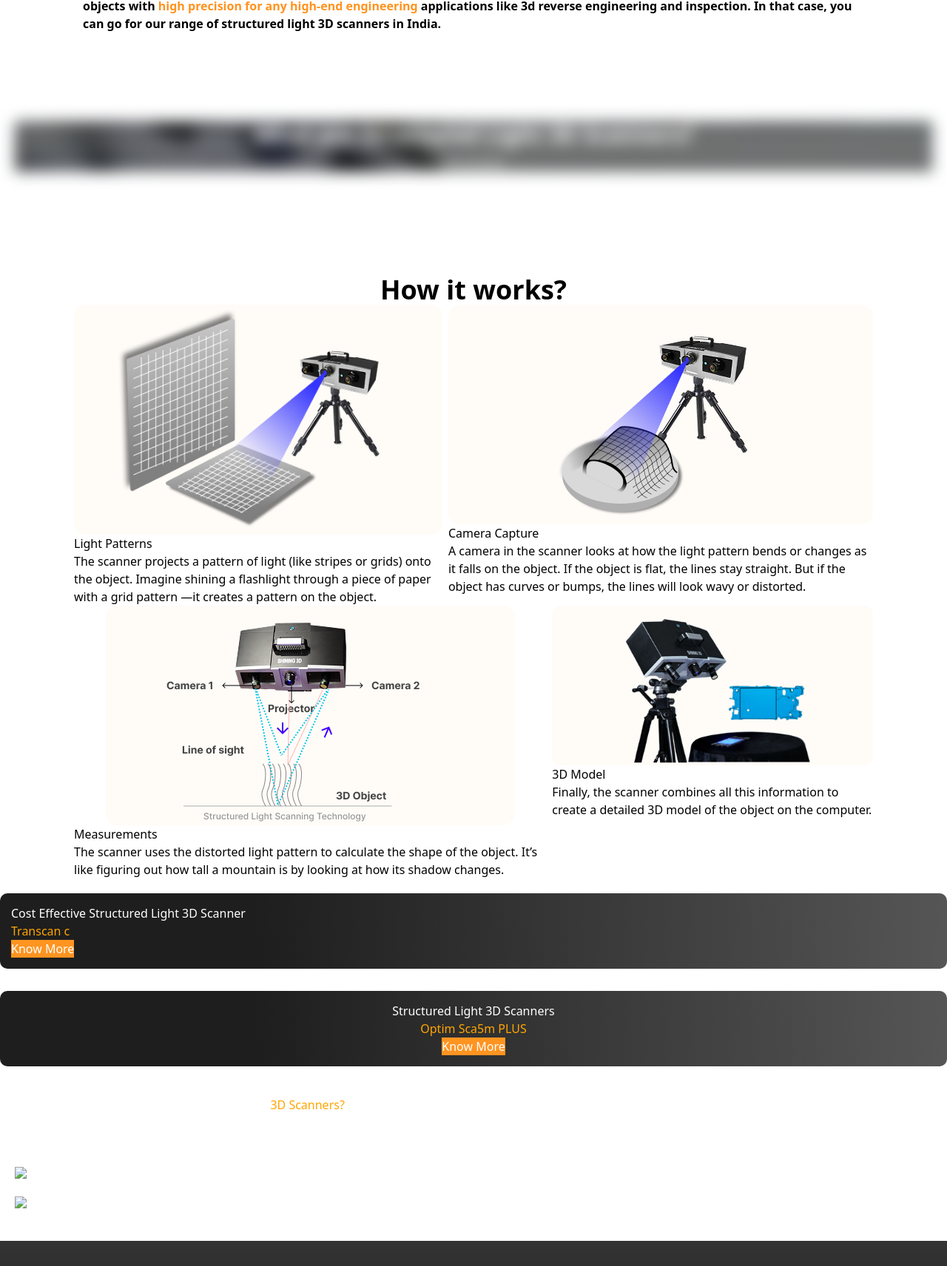
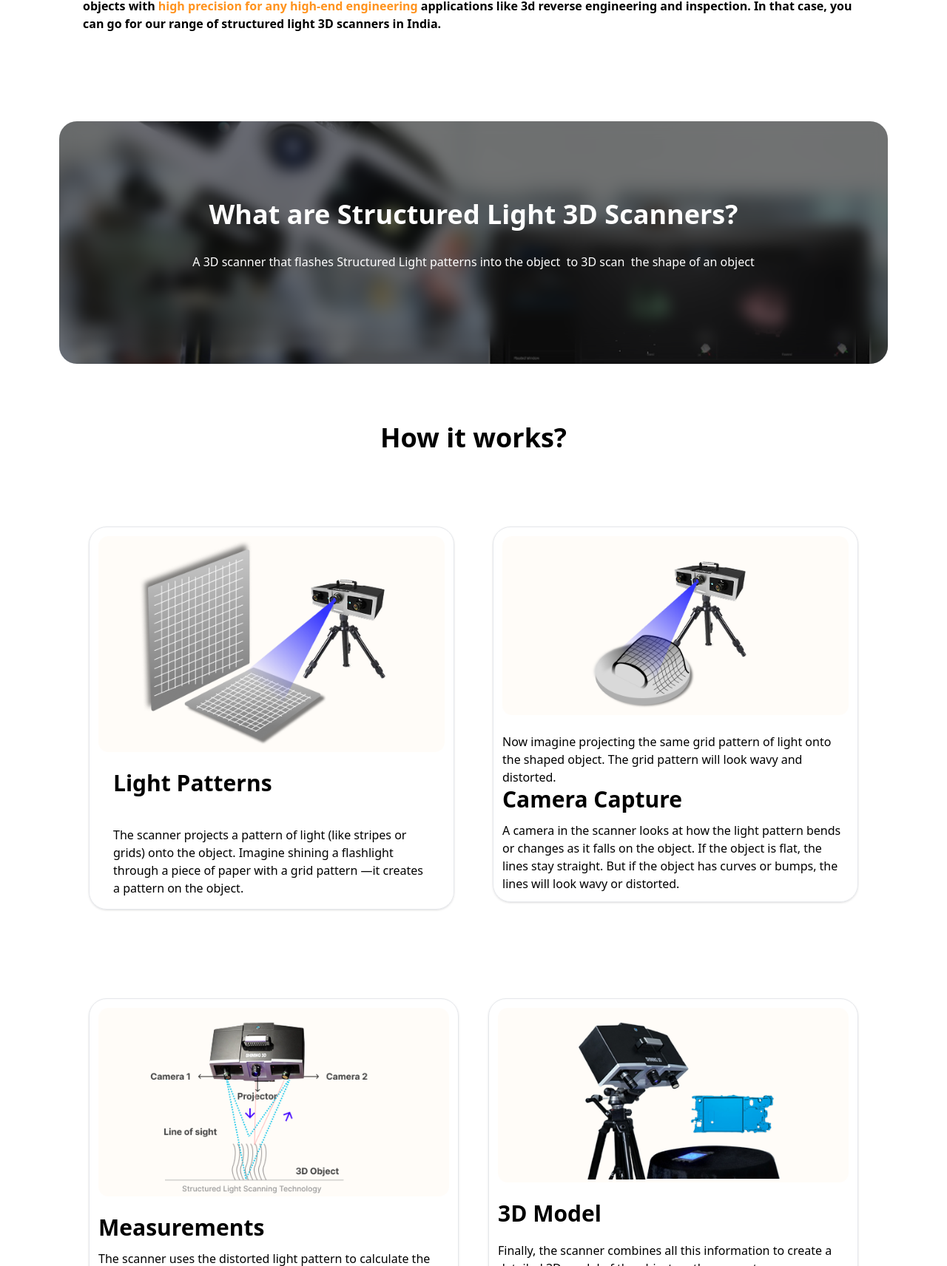
Before and after one commit to Mohanavenkatesh/Mohanavenkatesh-3D-Scanner-In-India-From-PresiceDM---Buy-3D-Scanners, a plain HTML site: page index.html in a window 1280 px wide. Shown: the part 1080-2792 px from the top of the page at 74% size. Drawn offline with nearby package versions, Linux system fonts and the light colour scheme.

Commit message:
figma design

```diff
--- a/assets/css/style.css
+++ b/assets/css/style.css
@@ -32,28 +32,29 @@
     z-index: -1;
 }
 
-.bg-img2 {
+/* --- Structured Light 3D Scanners Precise3DM Offers --- */
+
+.bg-img4 {
     position: relative;
     width: 100%;
+    height: 328px;
     overflow: hidden;
     background-image: url('../img/img_1.png');
     /* change image as needed */
     background-size: cover;
     background-position: center;
     background-repeat: no-repeat;
-    filter: blur(10px);
+    /* filter: blur(10px); */
     z-index: -1;
 }
 
-.bg-img2::before {
+.bg-img4::before {
     content: "";
     position: absolute;
     top: 0;
     left: 0;
     width: 100%;
     height: 300px;
-    /* Optional: You can set the same background image here if desired
-       or remove this block if not needed */
     background-image: url('../img/img_1.png');
     background-size: cover;
     background-position: center;
@@ -62,7 +63,62 @@
     z-index: -1;
 }
 
-.bg-img2::after {
+.bg-img4::after {
+    content: "";
+    position: absolute;
+    top: 0;
+    left: 0;
+    width: 100%;
+    height: 100%;
+    background-color: rgba(0, 0, 0, 0.5);
+    z-index: -1;
+}
+
+
+.positon-img-1{
+
+    position: absolute;
+    top: 50%;
+    left: 50%;
+    transform: translate(-50%, -50%);
+    z-index: 1;
+
+
+}
+
+
+/* ------------------img 3 ------------------------------------------- */
+
+.bg-img3 {
+    position: relative;
+    width: 100%;
+    height: 400px;
+    overflow: hidden;
+    background-image: url('../img/bg-img-2.png');
+    /* change image as needed */
+    background-size: cover;
+    background-position: center;
+    background-repeat: no-repeat;
+    /* filter: blur(10px); */
+    z-index: -1;
+}
+
+.bg-img3::before {
+    content: "";
+    position: absolute;
+    top: 0;
+    left: 0;
+    width: 100%;
+    height: 300px;
+    background-image: url('../img/bg-img-2.png');
+    background-size: cover;
+    background-position: center;
+    background-repeat: no-repeat;
+    filter: blur(10px);
+    z-index: -1;
+}
+
+.bg-img3::after {
     content: "";
     position: absolute;
     top: 0;
@@ -77,52 +133,7 @@
     color: #FF931E;
 }
 
-
-
-.bor {
-    border: 1px sold black;
-    background: linear-gradient(87.87deg, #1E1E1E 27.31%, rgba(30, 30, 30, 0.2) 262.61%);
-    color: white;
-    border-radius: 10px;
-    padding: 15px;
-    margin-top: 20px;
+.orange-btn {
+    background: linear-gradient(0deg, #FF931E, #FF931E),
+        radial-gradient(63.11% 63.11% at 31.97% 19.67%, rgba(255, 255, 255, 0.5) 0%, rgba(255, 255, 255, 0) 69.79%, rgba(255, 255, 255, 0) 100%);
 }
-
-.org {
-    color: orange;
-}
-
-.btn1 {
-    color: white;
-    background-color: #FF9421;
-}
-
-.bor1 {
-    margin-top: 30px;
-    border: 1px sold black;
-    background: linear-gradient(87.87deg, #1E1E1E 27.31%, rgba(30, 30, 30, 0.2) 262.61%);
-    color: white;
-    border-radius: 10px;
-    padding: 15px;
-    text-align: center;
-}
-
-.back-img {
-    background-image: url(./image.png);
-    background-repeat: no-repeat;
-    background-size: cover;
-}
-
-.list {
-    list-style: none;
-}
-
-.bor2 {
-
-    color: white;
-    margin-top: 20px;
-}
-
-.marg {
-    padding: 20px;
-}
--- a/index.html
+++ b/index.html
@@ -14,7 +14,7 @@
 
     <!-- Navbar -->
     <nav class="bg-[linear-gradient(180deg,_#3B3B3B_-14.65%,_#202020_41.32%,_#202020_62.03%)] p-4">
-        <div class="container mx-auto flex items-center gap-4">
+        <div class="container mx-auto flex items-center justify-between">
             <!-- Logo -->
             <a href="#" class="flex items-center text-orange-500 text-2xl font-bold">
                 <img src="./assets/img/Precise Logos-08.png" alt="Logo" class="h-8 mr-2">
@@ -35,7 +35,7 @@
             </div>
         </div>
         <!-- Mobile Menu -->
-        <div id="mobile-menu" class="md:hidden hidden flex-col bg-gray-900 text-white">
+        <div id="mobile-menu" class="hidden md:hidden flex-col bg-gray-900 text-white">
             <a href="#" class="block px-4 py-2 hover:bg-gray-700">Home</a>
             <a href="#" class="block px-4 py-2 hover:bg-gray-700">3D Products</a>
             <a href="#" class="block px-4 py-2 hover:bg-gray-700">3D Solutions</a>
@@ -48,7 +48,7 @@
     <!-- hero -->
     <div class="p-5">
 
-        <div class="bg-img text-white rounded-2xl">
+        <div class="bg-img text-white rounded-3xl">
 
             <div class="h-screen ">
                 <div class="hidden md:flex items-center justify-end p-0 md:p-6">
@@ -63,7 +63,7 @@
                     </div>
                 </div>
                 <div class="flex flex-col items-center justify-between md:justify-around">
-                    <h1 class="text-5xl text-white text-center font-bold">
+                    <h1 class="text-5xl text-white text-center font-bold mt-8 md:m-0">
                         Structured Light 3D Scanners
                     </h1>
 
@@ -108,7 +108,7 @@
 
     </div>
 
-    <!-- hero below -->
+    <!-- overview-->
     <div class="container mx-auto px-5 md:px-28 py-10">
         <div>
             <h1 class="text-4xl font-bold mb-5">Overview</h1>
@@ -125,117 +125,203 @@
         </div>
     </div>
 
-    <!-- What are Structured Light 3D Scanners? -->
-    <div class="container mx-auto px-5 py-10 h-52 mx-4 my-10">
-        <div class="bg-img2 flex flex-col items-center justify-center text-white text-center">
-            <h1 class="text-3xl font-bold">What are Structured Light 3D Scanners?</h1>
-            <p class="mt-2">Structured</p>
+    <!-- overview below -->
+    <div class="container mx-auto px-5 md:px-20  py-10  mx-4 my-10">
+        <div class="bg-img4 flex flex-col rounded-3xl items-center justify-center text-white text-center md:px-1 px-26">
+            <h1 class="text-2xl md:text-4xl mb-1 font-bold">
+                What are Structured Light 3D Scanners?
+            </h1>
+            <p class="mt-2 p-5 text-center">A 3D scanner that flashes Structured Light patterns into the object  to 3D
+                scan  the shape of an object</p>
+
         </div>
+
     </div>
 
     <!-- how it works -->
-    <div class="container mx-auto px-5">
+    <div class="container mx-auto md:px-5">
 
         <h1 class="text-center font-bold text-4xl">How it works?</h1>
 
-        <div class="md:flex justify-center gap-2 px-0 md:px-20">
+        <div class="md:flex md:gap-0 md:gap-3 justify-center px-1 md:px-20 py-1 md:py-20 ">
 
-            <div>
-                <div class="flex justify-center">
-                    <img src="./assets/img/how_it1.png" alt="">
+            <div class="md:w-1/2 p-5 ">
+                <div class="border rounded-3xl shadow">
+                    <div class="flex justify-center p-3">
+                        <img src="./assets/img/how_it1.png" alt="">
+                    </div>
+
+                    <div class="">
+                        <h1 class="text-3xl font-bold mb-3 px-8 py-3">Light Patterns</h1>
+                        <p class="px-8 py-4">The scanner projects a pattern of light (like stripes or grids) onto the object. Imagine
+                            shining
+                            a
+                            flashlight through a piece of paper with a grid pattern —it creates a pattern on the object.
+                        </p>
+                    </div>
                 </div>
 
-                <h1>Light Patterns</h1>
-                <p>The scanner projects a pattern of light (like stripes or grids) onto the object. Imagine shining a
-                    flashlight through a piece of paper with a grid pattern —it creates a pattern on the object.</p>
+
             </div>
 
-            <div>
-                <div class="flex justify-center">
-                    <img src="./assets/img/how_it2.png" alt="">
+            <div class="md:w-1/2 p-5 ">
+                <div class="border rounded-3xl shadow">
+                    <div class="flex justify-center p-3">
+                        <img src="./assets/img/how_it2.png" alt="">
+                    </div>
+                    <div class="p-3">
+                        <p>Now imagine projecting the same grid pattern of light onto the shaped object. The grid
+                            pattern
+                            will
+                            look wavy and distorted.</p>
+                        <h1 class="text-3xl font-bold mb-3">Camera Capture</h1>
+                        <p>
+                            A camera in the scanner looks at how the light pattern bends or changes as it falls on the
+                            object.
+                            If the object is flat, the lines stay straight. But if the object has curves or bumps, the
+                            lines
+                            will look wavy or distorted.
+                        </p>
+
+                    </div>
                 </div>
 
-                <h1>Camera Capture</h1>
-                <p>
-                    A camera in the scanner looks at how the light pattern bends or changes as it falls on the object.
-                    If the object is flat, the lines stay straight. But if the object has curves or bumps, the lines
-                    will look wavy or distorted.
-                </p>
+
             </div>
 
         </div>
 
-        <div class="md:flex justify-center gap-2 px-0 md:px-20">
+        <div class="md:flex justify-center  px-0 md:px-20">
 
-            <div>
-                <div class="flex justify-center">
-                    <img src="./assets/img/how_it3.png" alt="">
+            <div class="md:w-1/2 p-5 ">
+                <div class="border  rounded-3xl shadow">
+                    <div class="flex justify-center p-3 rounded-3xl">
+                        <img src="./assets/img/how_it3.png" alt="">
+                    </div>
+                    <div class="p-3">
+                        <h1 class="text-3xl font-bold mb-3">Measurements</h1>
+                        <p>The scanner uses the distorted light pattern to calculate the shape of the object. It’s like
+                            figuring
+                            out how tall a mountain is by looking at how its shadow changes.</p>
+                    </div>
                 </div>
 
-                <h1>Measurements</h1>
-                <p>The scanner uses the distorted light pattern to calculate the shape of the object. It’s like figuring
-                    out how tall a mountain is by looking at how its shadow changes.</p>
+
             </div>
 
-            <div>
-                <div class="flex justify-center">
-                    <img src="./assets/img/how_it4.png" alt="">
+            <div class="md:w-1/2 p-5 ">
+                <div class="border rounded-3xl shadow">
+                    <div class="flex justify-center p-3">
+                        <img src="./assets/img/how_it4.png" alt="">
+                    </div>
+                    <div class="p-3">
+
+                        <h1 class="text-3xl font-bold mb-5">3D Model</h1>
+                        <p>
+                            Finally, the scanner combines all this information to create a detailed 3D model of the
+                            object
+                            on
+                            the computer.
+                        </p>
+
+
+                    </div>
                 </div>
-                <h1>3D Model</h1>
-                <p>
-                    Finally, the scanner combines all this information to create a detailed 3D model of the object on
-                    the computer.
-                </p>
+
+
+            </div>
+
+        </div>
+
+    </div>
+    <!-- When and Why Do You Need Structured Light 3D Scanners? -->
+    <div class="container mx-auto px-5 md:px-20  py-10  mx-4 my-10">
+        <div class="bg-img3 flex flex-col rounded-3xl items-center justify-center text-white text-center md:px-1 px-26">
+            <h1 class="text-2xl md:text-4xl md:mb-1 mb-0 font-bold">When and Why Do You Need Structured Light 3D Scanners?</h1>
+            <p class="  text-start md:text-xl text-xs md:p-5 px-5 py-1 md:p-0">A 3D scanner that flashes Structured Light patterns into the object  to 3D
+                scan  the
+                shape of an object</p>
+            <div class="text-start md:text-xl text-xs p-5 md:p-0">
+                <p class="">🔘 3D Scanning of small parts requires high precision.</p>
+                <p>🔘 Capturing highly detailed objects for intricate shapes and structure</p>
+                <p>🔘 When high accuracy is required to take the measurement</p>
+                <p>🔘 You need to set up an in-house system for machined parts in a controlled environment, like a CMM
+                    (Coordinate Measuring Machine).</p>
             </div>
 
         </div>
 
     </div>
 
-    <!-- Structured Light 3D Scanners Precise3DM Offers -->
-    <section>
-        <div class="container">
-            <div class="bor">
-                <h1>Cost Effective Structured Light 3D Scanner</h1>
-                <h1 class="org">Transcan c</h1>
-                <button class="btn1">Know More</button>
+    <h1 class="text-center md:text-4xl text-2xl font-bold">Structured Light 3D Scanners <br>Precise3DM Offers</h1>
+
+    <!-- 1 Structured Light 3D Scanners Precise3DM Offers -->
+    <div class="container mx-auto px-5 md:px-20  py-10 ">
+        <div
+            class="bg-[linear-gradient(180deg,_#3B3B3B_-14.65%,_#202020_41.32%,_#202020_62.03%)] flex flex-col rounded-3xl items-start justify-center text-white text-center md:px-1 py-20  px-26">
+
+
+            <h1 class="text-2xl text-start md:text-4xl mb-1 ms-5 font-bold p-2">Cost Effective Structured Light 3D
+                Scanner</h1>
+            <p class="mt-2 ms-5 p-2 text-start p-2 my-5 text-2xl orange">Transcan C</p>
+
+            <div>
+                <button class="orange-btn ms-5 p-2 rounded-xl">Know more</button>
             </div>
         </div>
-    </section>
+
+    </div>
+
+    <!-- 2 Structured Light 3D Scanners Precise3DM Offers -->
+    <div class="container mx-auto px-5 md:px-20  py-10 ">
+        <div
+            class="bg-[linear-gradient(180deg,_#3B3B3B_-14.65%,_#202020_41.32%,_#202020_62.03%)] flex flex-col rounded-3xl items-end justify-center text-white text-center md:px-1 py-20  px-26">
+
+
+            <h1 class="text-2xl text-start md:text-4xl mb-1 me-5 font-bold p-2">Structured Light 3D Scanners
+            </h1>
+            <p class="mt-2 me-5 p-2 text-start p-2 my-5 text-2xl orange">Optim Sca5m PLUS
+            </p>
+
+            <div>
+                <button class="orange-btn me-5 p-2 rounded-xl">Know more</button>
+            </div>
+        </div>
+
+    </div>
 
 
     <!-- Blog -->
-    <div class="bor1">
-        <h1>Structured Light 3D Scanners</h1>
-        <h1 class="org">Optim Sca5m PLUS </h1>
-        <button class="btn1">Know More</button>
-    </div>
-    <div class="bor2 ">
-        <div class="back-img ">
-            <div class="marg">
-                <h1 class="bol">When and Why Do You Need Structured Light <span class="org"> 3D Scanners?</span></h1>
-                <p>A 3D scanner that flashes Structured Light patterns into the object  to 3D scan  the shape of an
-                    object</p>
+    <div class="container mx-auto px-5 md:px-20  py-10 ">
+        <div class="flex flex-wrap md:gap-0 gap-3 justify-between">
+            <div class="md:w-1/3">
+                <div class="flex justify-center">
 
-                <div class="d-flex">
-                    <!-- <img src="./assets/img/blog_1.jpeg"> -->
-                    <p>3D Scanning of small parts requires high precision.</p>
+                    <img src="./assets/img/blog_1.jpeg" alt="" class="w-[380px]  rounded-xl">
                 </div>
-                <div class="d">
-                    <!-- <img src="./assets/img/blog_2.png"> -->
-                    <p>Capturing highly detailed objects for intricate shapes and structure</p>
+                <p class="py-5 md:ms-8">EinScan H2 for Facial Prosthetic Applications"</p>
+
+                <button class="bg-orange-100 px-8 border  border-orange-300 py-3 md:ms-8">Read More</button>
+            </div>
+            <div class="md:w-1/3">
+                <div class="flex justify-center">
+                    <img src="./assets/img/blog_2.png" alt="" class="w-[380px]  rounded-xl">
                 </div>
-                <div class="d-flex">
-                    <img src="./Vector (1).png">
-                    <p>When high accuracy is required to take the measurement</p>
+                <p class="py-5 md:ms-8">EinScan H2 for Facial Prosthetic Applications"</p>
+
+                <button class="bg-orange-100 px-8 border  border-orange-300 py-3 md:ms-8">Read More</button>
+            </div>
+            <div class="md:w-1/3">
+                <div class="flex justify-center">
+                    <img src="./assets/img/blog_3.jpeg" alt="" class="w-[380px]    rounded-xl">
                 </div>
-                <div class="d-flex">
-                    <img src="./Vector (1).png">
-                    <p>You need to set up an in-house system for machined parts in a controlled environment, like a CMM
-                        (Coordinate Measuring Machine)</p>
-                </div>
+                <p class="py-5 md:ms-8">EinScan H2 for Facial Prosthetic Applications"</p>
+
+                <button class="bg-orange-100 px-8 border  border-orange-300 py-3 md:ms-8">Read More</button>
             </div>
+
         </div>
+
     </div>
 
     <!-- Footer -->
```
Also changed, not shown: assets/img/bg-img-2.png (added), assets/img/blog_2.png, assets/img/blog_3.jpeg, assets/img/hero_img_2.png, assets/img/position-img-1.png (added).
